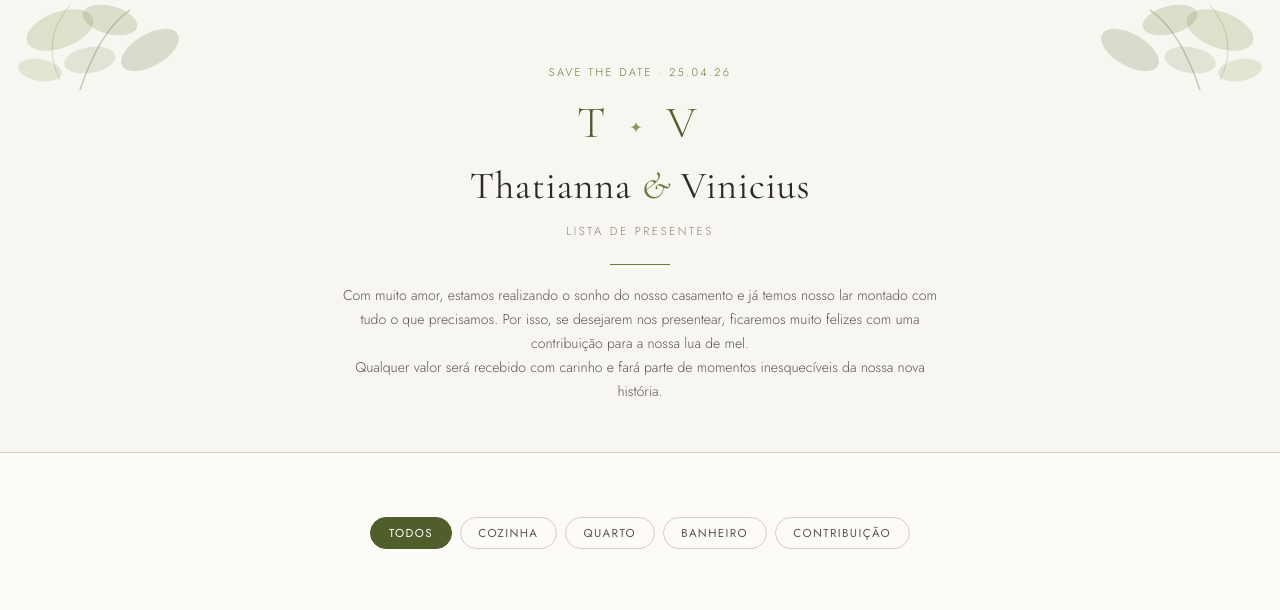
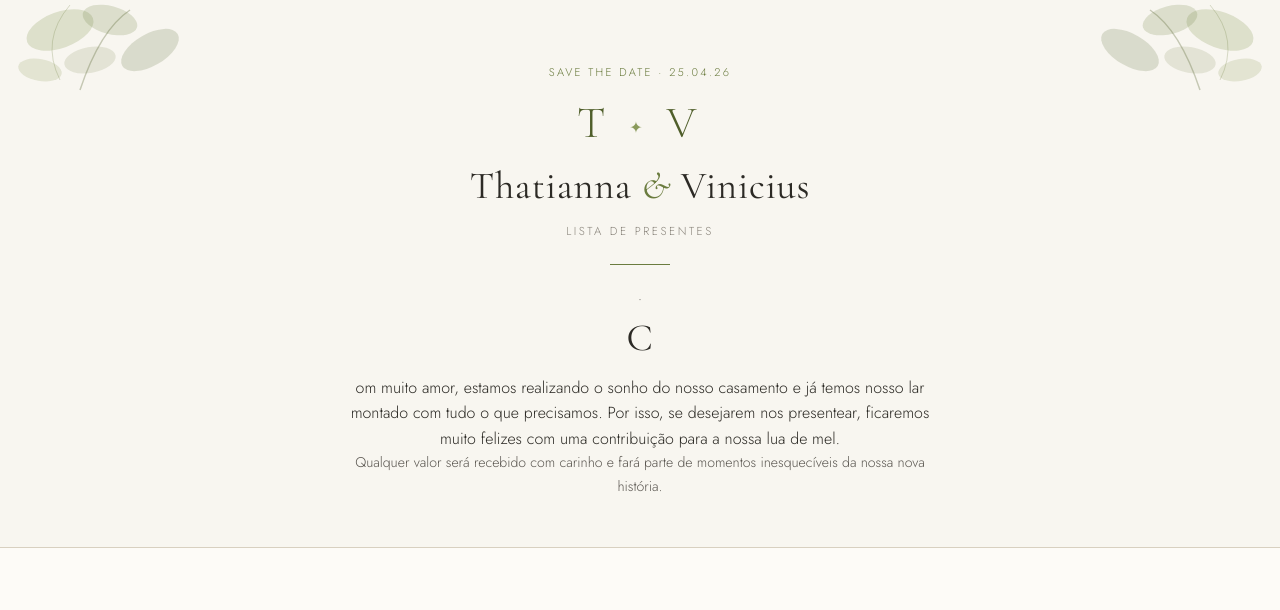
Before and after one commit to Jedaigodx/convite_de_casamento_presentes, a Flask app: page / in a window 1280 px wide. Shown: the top 610 px of the page. Run offline with Flask 3, Linux system fonts and the light colour scheme; data that the repository does not hold is empty.

Commit message:
Atualizando titulo

```diff
--- a/templates/index.html
+++ b/templates/index.html
@@ -21,7 +21,7 @@
       <h2 class="header-title">Thatianna <em>&</em> Vinicius</h2>
       <p class="header-subtitle">Lista de Presentes</p>
       <div class="header-divider"></div>
-      <p class="header-note">Com muito amor, estamos realizando o sonho do nosso casamento e já temos nosso lar montado com tudo o que precisamos.
+      <p class="header-note">. <h1 class="header-title">C</h1>om muito amor, estamos realizando o sonho do nosso casamento e já temos nosso lar montado com tudo o que precisamos.
 Por isso, se desejarem nos presentear, ficaremos muito felizes com uma contribuição para a nossa lua de mel.</p>
       <p class="header-note">Qualquer valor será recebido com carinho e fará parte de momentos inesquecíveis da nossa nova história.</p>
     </div>
```
